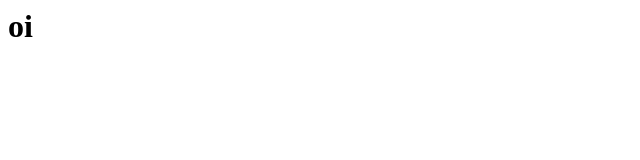
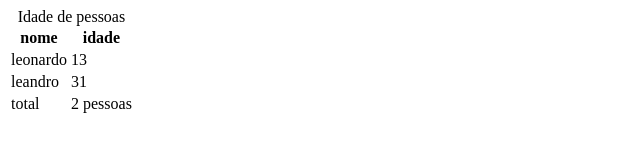
Before and after one commit to leonardo934/Guia-estelar-de-html, a plain HTML site: page tabelas/index.html in a window 1280 px wide. Shown: the whole page, without its empty margins (0-640 px from the left). Drawn offline with Linux system fonts and the light colour scheme.

Commit message:
Organizando Tabelas

```diff
--- a/tabelas/index.html
+++ b/tabelas/index.html
@@ -1 +1,31 @@
-<h1>oi</h1>
+<table>
+
+    <caption>Idade de pessoas</caption>
+
+  <thead>
+    <tr>
+        <th>nome</th>
+        <th>idade</th>
+    </tr>
+</thead>
+
+<tbody>
+    <tr>
+    <td>leonardo</td>
+    <td>13</td>
+</tr>
+
+<tr>
+    <td>leandro</td>
+    <td>31</td>
+</tr>
+</tbody>
+
+<tfoot>
+    <tr>
+        <td>total</td>
+        <td>2 pessoas</td>
+    </tr>
+</tfoot>
+
+</table>
```
